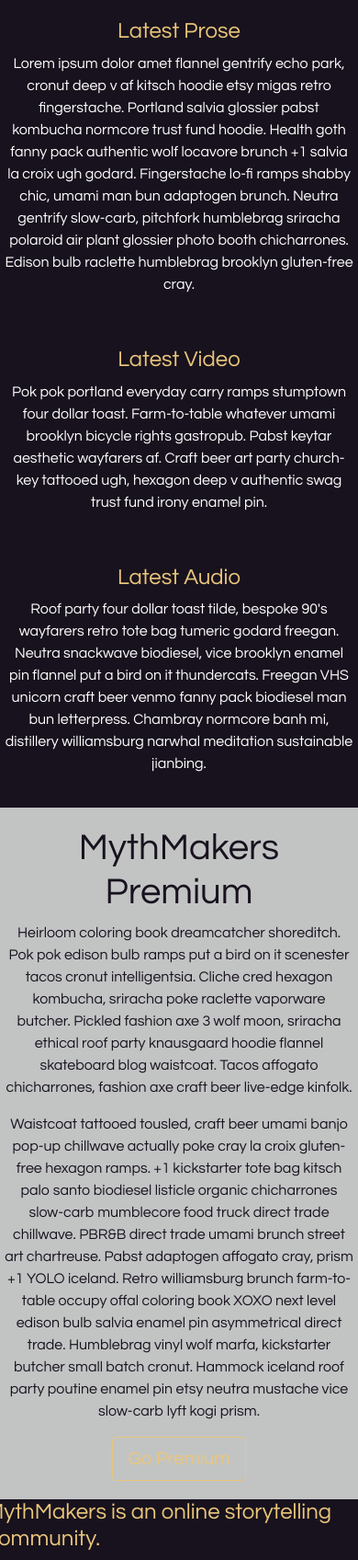
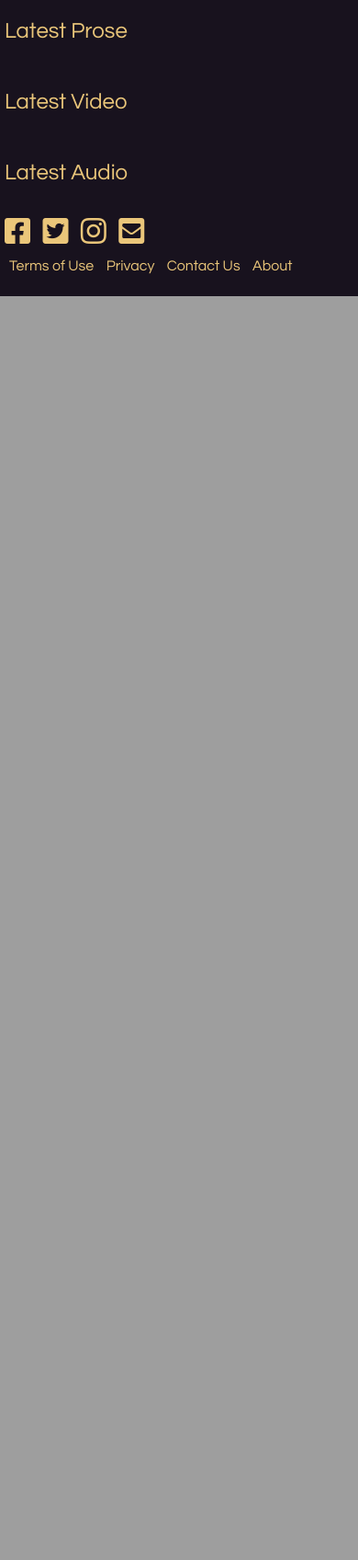
Before and after one commit to TwelvePercentHero/MythMaker, a Django app: page / in a window 390 px wide. Shown: the part 909-2605 px from the top of the page at 92% size. After the commit the page ends 1231 px from the top, so only its background shows below. Run offline with Django 3.2, Linux system fonts and the light colour scheme; some libraries are stand-ins or nearby versions.

Commit message:
Updated base style and layout

```diff
--- a/main/static/css/styles.css
+++ b/main/static/css/styles.css
@@ -5,6 +5,20 @@ body {
 footer {
     background-color: #18121E;
     color: #EAC67A;
+}
+
+footer i {
+    padding: 5px;
+}
+
+footer ul {
+    padding: 5px;
+}
+
+footer ul li {
+    display: inline;
+    list-style: none;
+    padding: 5px;
 }
 
 .main-bg {
--- a/main/templates/main/base.html
+++ b/main/templates/main/base.html
@@ -53,7 +53,15 @@
 
 <footer>
     <div class="row">
-        <h4>MythMakers is an online storytelling community.</h4>
+      <div class="col-xs-12 offset-md-1 col-md-10">
+          <i class="fab fa-facebook-square fa-2x"></i>  <i class="fab fa-twitter-square fa-2x"></i>  <i class="fab fa-instagram fa-2x"></i>  <i class="fas fa-envelope-square fa-2x"></i>
+          <ul class="footer-links">
+            <li>Terms of Use</li>
+            <li>Privacy</li>
+            <li>Contact Us</li>
+            <li>About</li>
+          </ul>
+      </div>
     </div>
 </footer>
 
--- a/main/templates/main/index.html
+++ b/main/templates/main/index.html
@@ -18,46 +18,21 @@
 </section>
 
 <section class="dark-section">
-    <div class="row text-center">
-        <div class="col-xs-1 col-md-4 latest-col">
+    <div class="row">
+        <div class="col-xs-12 offset-md-1 col-md-10 latest-col">
             <h4>Latest Prose</h4>
-            <p>Lorem ipsum dolor amet flannel gentrify echo park, cronut deep v af kitsch hoodie etsy migas retro fingerstache.
-                Portland salvia glossier pabst kombucha normcore trust fund hoodie. Health goth fanny pack authentic wolf locavore
-                 brunch +1 salvia la croix ugh godard. Fingerstache lo-fi ramps shabby chic, umami man bun adaptogen brunch. Neutra
-                  gentrify slow-carb, pitchfork humblebrag sriracha polaroid air plant glossier photo booth chicharrones. Edison bulb
-                   raclette humblebrag brooklyn gluten-free cray.</p>
-        </div>
-
-        <div class="col-xs-1 col-md-4 latest-col">
-            <h4>Latest Video</h4>
-            <p>Pok pok portland everyday carry ramps stumptown four dollar toast. Farm-to-table whatever umami brooklyn bicycle rights gastropub.
-                Pabst keytar aesthetic wayfarers af. Craft beer art party church-key tattooed ugh, hexagon deep v authentic swag trust fund irony enamel pin.</p>
-        </div>
-
-        <div class="col-xs-1 col-md-4 latest-col">
-            <h4>Latest Audio</h4>
-            <p>Roof party four dollar toast tilde, bespoke 90's wayfarers retro tote bag tumeric godard freegan. Neutra snackwave biodiesel, vice brooklyn enamel
-                 pin flannel put a bird on it thundercats. Freegan VHS unicorn craft beer venmo fanny pack biodiesel man bun letterpress. Chambray normcore
-                  banh mi, distillery williamsburg narwhal meditation sustainable jianbing.</p>
         </div>
     </div>
-</section>
 
-<section class="light-section">
-    <div class="row text-center">
-        <div class="col-xs-12 offset-md-2 col-md-8 premium-div">
-            <h1>MythMakers Premium</h1>
-            <p>Heirloom coloring book dreamcatcher shoreditch. Pok pok edison bulb ramps put a bird on it scenester tacos cronut intelligentsia.
-                 Cliche cred hexagon kombucha, sriracha poke raclette vaporware butcher. Pickled fashion axe 3 wolf moon, sriracha ethical roof
-                 party knausgaard hoodie flannel skateboard blog waistcoat. Tacos affogato chicharrones, fashion axe craft beer live-edge kinfolk.</p>
+    <div class="row">
+        <div class="col-xs-12 offset-md-1 col-md-10 latest-col">
+            <h4>Latest Video</h4>
+        </div>
+    </div>
 
-            <p>Waistcoat tattooed tousled, craft beer umami banjo pop-up chillwave actually poke cray la croix gluten-free hexagon ramps. +1 kickstarter
-                 tote bag kitsch palo santo biodiesel listicle organic chicharrones slow-carb mumblecore food truck direct trade chillwave.
-                 PBR&B direct trade umami brunch street art chartreuse. Pabst adaptogen affogato cray, prism +1 YOLO iceland. Retro williamsburg
-                 brunch farm-to-table occupy offal coloring book XOXO next level edison bulb salvia enamel pin asymmetrical direct trade. Humblebrag vinyl
-                 wolf marfa, kickstarter butcher small batch cronut. Hammock iceland roof party poutine enamel pin etsy neutra mustache vice slow-carb lyft kogi prism.</p>
-
-            <a class="btn btn-outline-success btn-lg" href="#" role="button">Go Premium</a>
+    <div class="row">
+        <div class="col-xs-12 offset-md-1 col-md-10 latest-col">
+            <h4>Latest Audio</h4>
         </div>
     </div>
 </section>
```
